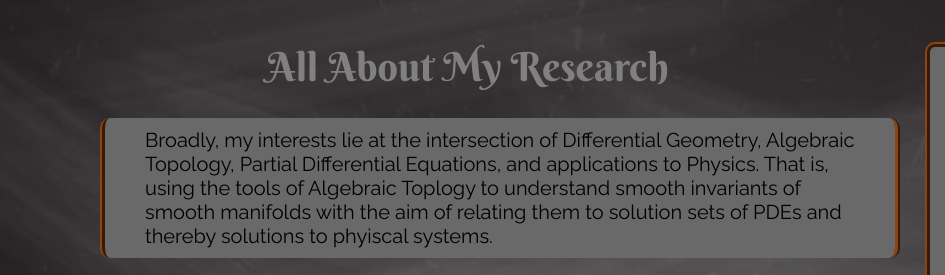
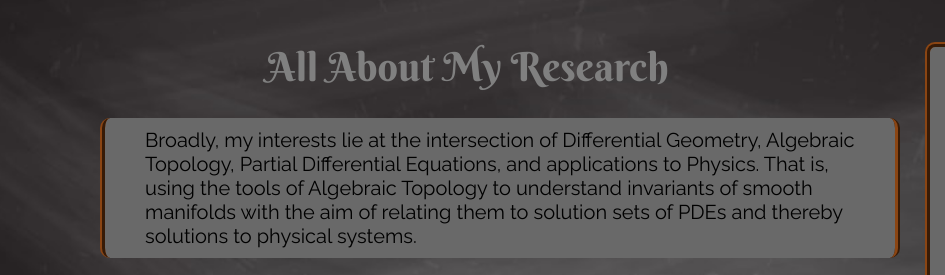
Before and after one commit to daleinin/daleinin.github.io, a plain HTML site: page daleinin_Research.html in a window 1280 px wide. Shown: the part 141-416 px from the top of the page, 0-945 px from the left. Drawn offline with Linux system fonts and the light colour scheme; grey boxes are pictures that could not be loaded.

Commit message:
Correcting simply typos in the first paragraph.

```diff
--- a/daleinin_Research.html
+++ b/daleinin_Research.html
@@ -91,7 +91,7 @@
     <!--This div conatins the primary content of the page-->
     <div>
       <!--See the CSS for the "hom_mainp" class which contains all of the border and font stylings for the main paragraph text on the home page.-->
-      <p class="hom_mainp"> Broadly, my interests lie at the intersection of Differential Geometry, Algebraic Topology, Partial Differential Equations, and applications to Physics. That is, using the tools of Algebraic Toplogy to understand smooth invariants of smooth manifolds with the aim of relating them to solution sets of PDEs and thereby solutions to phyiscal systems.
+      <p class="hom_mainp"> Broadly, my interests lie at the intersection of Differential Geometry, Algebraic Topology, Partial Differential Equations, and applications to Physics. That is, using the tools of Algebraic Topology to understand invariants of smooth manifolds with the aim of relating them to solution sets of PDEs and thereby solutions to physical systems.
       </p>
       <p class="hom_mainp">
 	Specifically, the goal of my work is to contribute to the study of deRham Cohomology Theory in general, and its intepretation as counting solutions sets to PDEs via the Hodge Theorem in particular. The strategy is to apply some of the more recent developments from Algebraic Topology, namely recent categorifications of graph polynomials, to the classic deRham Cohomology Theory in order to extend its abilities to detect more subtle structures of smooth manifolds.
```
